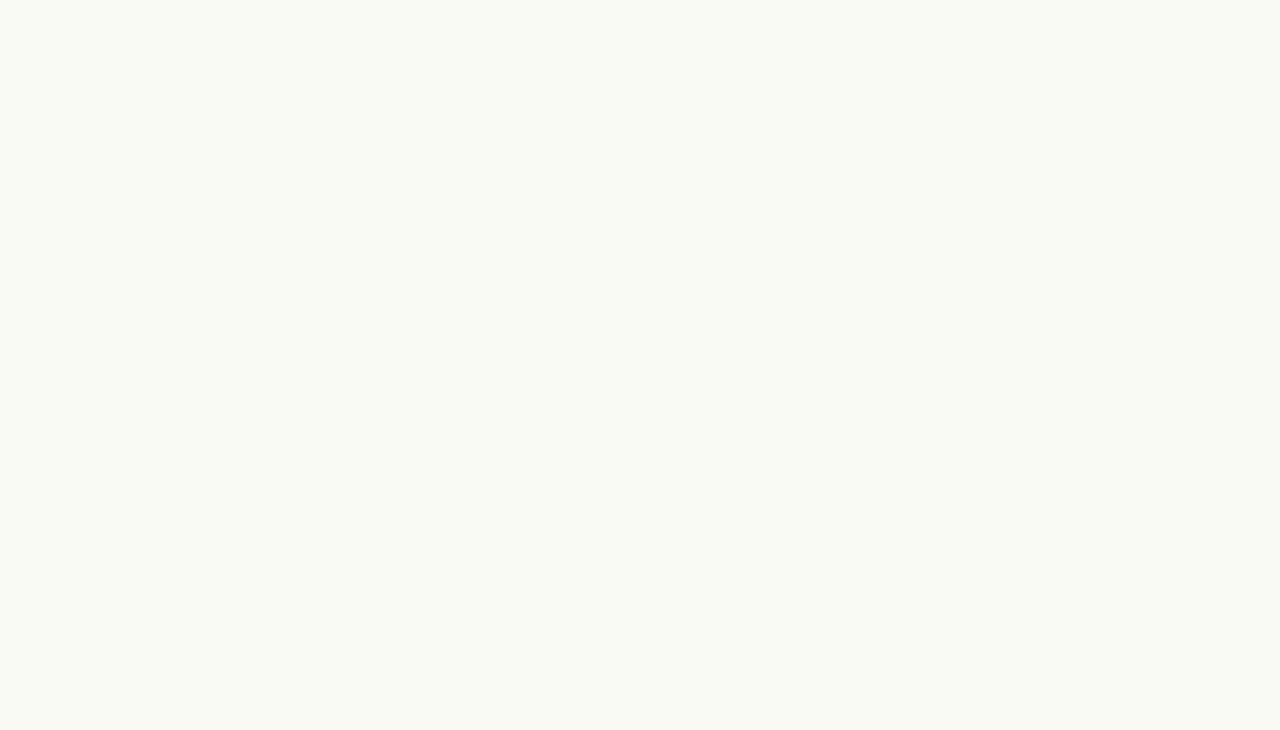
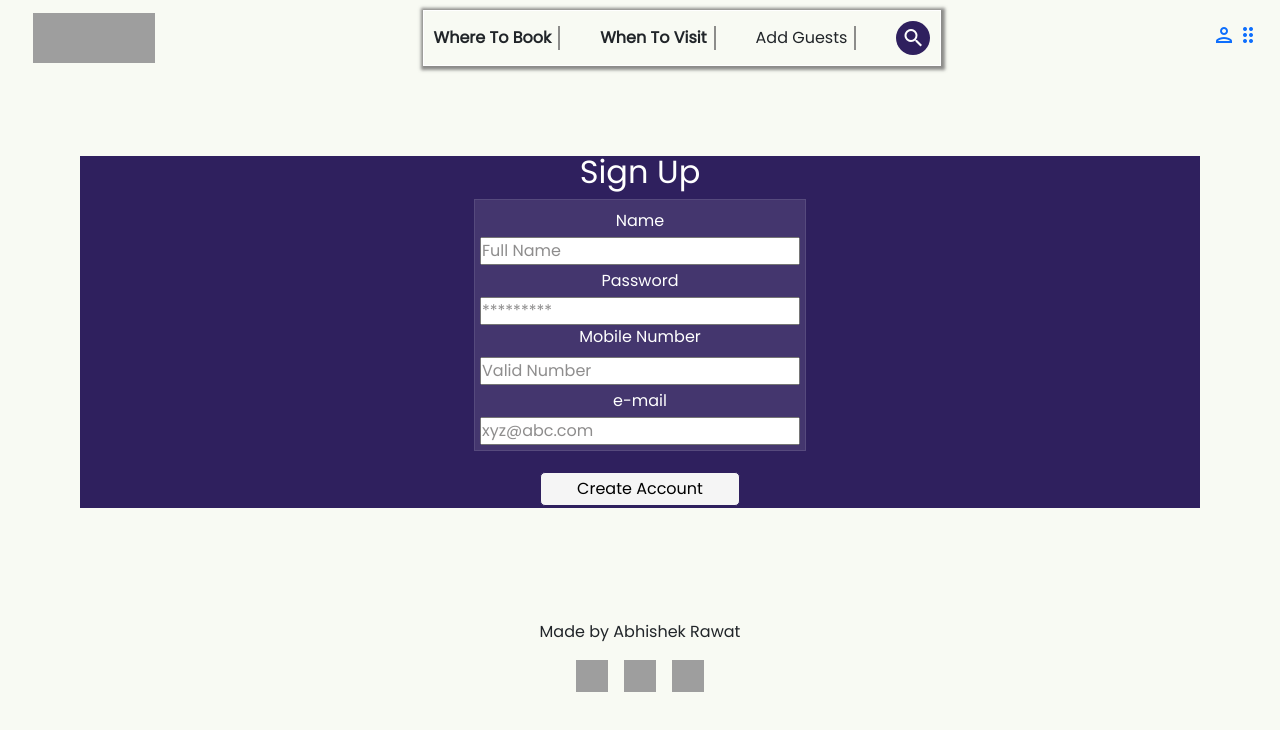
Before and after one commit to Abhirawat623/VTravel, a React (Create React App) app: page /signup in a window 1280 px wide. Before the commit this address had no page. Shown: the top 730 px of the page. Built offline with nearby package versions, Linux system fonts and the light colour scheme; grey boxes are pictures that could not be loaded.

Commit message:
signup addeed with css

```diff
--- a/src/App.js
+++ b/src/App.js
@@ -1,15 +1,18 @@
 import "./App.css";
-import { Route,Routes } from "react-router-dom";
-import { Home,SingleHotel,ResultPage,Login } from "./pages/index";
+import { Route, Routes } from "react-router-dom";
+import { Home, SingleHotel, ResultPage, Login, SignUp } from "./pages/index";
 function App() {
   return (
-   <Routes>
-    <Route path="/" element={<Home />}/>
-    <Route path='/hotels/:name/:address/:id/reserve'
-     element={<SingleHotel/>}/>
-    <Route path="/hotels/:address" element={<ResultPage />} />
-    <Route path="/login" element={<Login/>}/>
-   </Routes>
+    <Routes>
+      <Route path="/" element={<Home />} />
+      <Route
+        path="/hotels/:name/:address/:id/reserve"
+        element={<SingleHotel />}
+      />
+      <Route path="/hotels/:address" element={<ResultPage />} />
+      <Route path="/login" element={<Login />} />
+      <Route path="/signup" element={<SignUp />} />
+    </Routes>
   );
 }
 
--- a/src/components/FinalPrice/FinalPrice.jsx
+++ b/src/components/FinalPrice/FinalPrice.jsx
@@ -52,7 +52,7 @@ export const FinalPrice = ({ items }) => {
           className="reserve-button pointer-cursor"
         //   onClick={handleReserveClick}
         >
-          Reserve
+          Reserveb
         </button>
 
        <div className="price-distribution d-flex dir-col ">
--- a/src/pages/Login/Login.css
+++ b/src/pages/Login/Login.css
@@ -22,28 +22,41 @@
   border: 1px solid var(--accent-color);
   padding: 4px;
   margin: 5px;
-
+  min-width: 25vh;
 }
 
 .color-white {
   color: white;
 }
 
-.gap-text-s{
-    gap:5px
+.gap-text-s {
+  gap: 5px;
 }
 
-
-.text-gap-m{
-    gap:5px
+.text-gap-m {
+  gap: 5px;
 }
 
-.auth-form{
+.auth-form {
   display: grid;
   grid-template-rows: auto auto;
-
 }
 
-.form-label{
+.form-label {
   text-align: center;
 }
+.input-form {
+  min-width: 25vh;
+}
+
+.auth-background {
+  background-color: rgba(255, 255, 255, 0.1);
+  border: 5px solid rgba(255, 255, 255, 0.1);
+  backdrop-filter: blur(1px);
+  min-height: 15vh;
+  min-width: 25vh;
+  padding: 5px;
+}
+.signup-container {
+  padding: 10px;
+}
--- a/src/pages/Login/Login.jsx
+++ b/src/pages/Login/Login.jsx
@@ -1,32 +1,40 @@
 import { Fragment } from "react";
+import { Link } from "react-router-dom";
 import "../Login/Login.css";
 import { Navbar, Footer } from "../../components/index";
 
+
 export const Login = () => {
+
+
   return (
     <Fragment>
       <Navbar />
-      <div className=" auth-login-container">
+      <div className=" auth-login-container signup-container">
         <div className="auth-login d-flex justify-center dir-col align-center">
           <h2 className="color-white">Login</h2>
-          <form className="d-flex dir-col gap-m align-center">
-            <div className="auth-form ml-s">
-              <label className="form-label color-white  ">Mobile Number</label>
-              <input placeholder="Mobile Number" />
-            </div>
-            <div className="auth-form">
-              <label className="form-label color-white ml-l">Password</label>
-              <input placeholder="*********" />
-            </div>
+          <form className="d-flex dir-col gap-s align-center">
+            <span className="auth-background">
+              <div className="auth-form">
+                <label className="form-label color-white  ">
+                  Mobile Number
+                </label>
+                <input
+                  className="input-form"
+                  placeholder="Mobile Number input"
+                />
+              </div>
+              <div className="auth-form">
+                <label className="form-label color-white ml-l">Password</label>
+                <input className="input-form" placeholder="*********" />
+              </div>
+            </span>
             <div className="cta">
-              <button className="auth-login-btn  ">
-                Login
-              </button>
+              <button className="auth-login-btn ">Login</button>
             </div>
           </form>
-          <button className="test-btn">Sign Up</button>
+         <Link to="/signup"> <button className="test-btn">Sign Up</button></Link>
           <button className="test-btn">Login with Test Credentials</button>
-
         </div>
       </div>
       <Footer />
--- /dev/null
+++ b/src/pages/SignUp/SignUp.css
@@ -0,0 +1,6 @@
+.auth-signup-background {
+  background-color: rgba(255, 255, 255, 0.1);
+  border: 1px solid rgba(255, 255, 255, 0.1);
+  backdrop-filter: blur(1px);
+  padding: 5px;
+}
--- /dev/null
+++ b/src/pages/SignUp/SignUp.jsx
@@ -0,0 +1,43 @@
+import "../SignUp/SignUp.css";
+import { Navbar, Footer } from "../../components/index";
+
+export const SignUp = () => {
+  return (
+    <>
+      <Navbar />
+      <div className=" auth-login-container">
+        <div className="auth-login d-flex justify-center dir-col align-center">
+          <h2 className="color-white signup">Sign Up</h2>
+          <form className="d-flex dir-col gap-s align-center">
+            <span className="auth-signup-background">
+              <div className="auth-form">
+                <div className="auth-form">
+                  <label className="form-label color-white ml-l">Name</label>
+                  <input className="input-form" placeholder="Full Name" />
+                </div>
+                <div className="auth-form">
+                  <label className="form-label color-white ml-l">
+                    Password
+                  </label>
+                  <input className="input-form" placeholder="*********" />
+                </div>
+                <label className="form-label color-white  ">
+                  Mobile Number
+                </label>
+                <input className="input-form" placeholder="Valid Number" />
+              </div>
+              <div className="auth-form">
+                <label className="form-label color-white ml-l">e-mail</label>
+                <input className="input-form" placeholder="xyz@abc.com" />
+              </div>
+            </span>
+
+              <button className="auth-login-btn ">Create Account</button>
+
+          </form>
+        </div>
+      </div>
+      <Footer />
+    </>
+  );
+};
--- a/src/pages/index.js
+++ b/src/pages/index.js
@@ -2,3 +2,4 @@ export {Home} from './Home/Home';
 export {SingleHotel} from './SingleHotel/SingleHotel';
 export {ResultPage} from './Resultpage/Resultpage';
 export {Login} from './Login/Login';
+export { SignUp} from './SignUp/SignUp';
```
